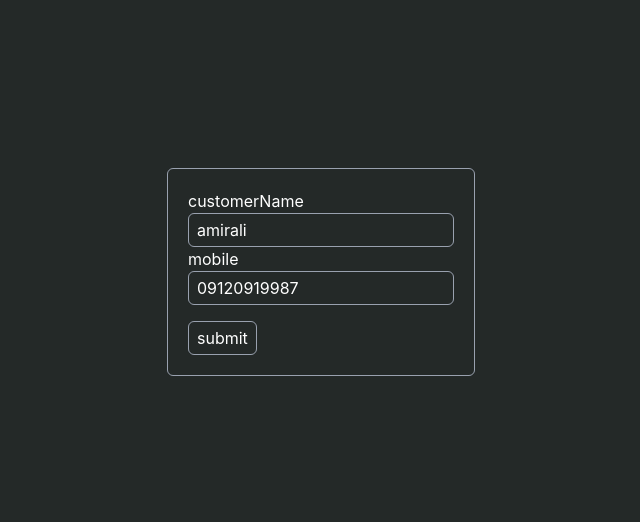
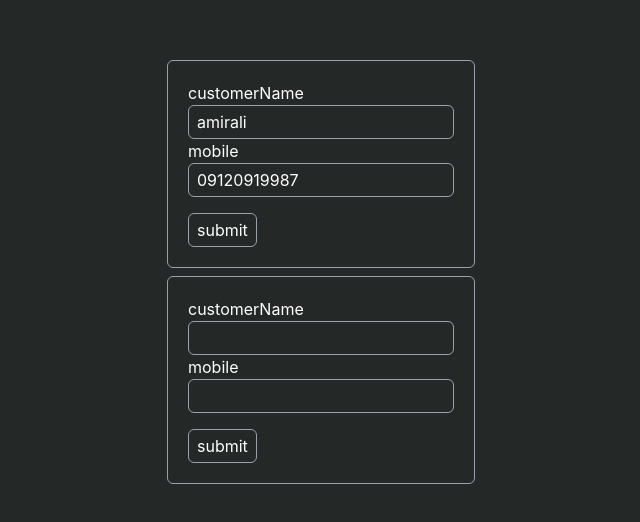
Before and after one commit to amiralim1377/react-hook-form-workshop, a React (Vite) app: page / in a window 1280 px wide. Shown: the part 128-650 px from the top of the page, without its empty margins (319-959 px from the left). Built offline with nearby package versions, Linux system fonts and the light colour scheme.

Commit message:
add TypicalForm to compare render-count

```diff
--- a/src/App.tsx
+++ b/src/App.tsx
@@ -1,10 +1,12 @@
 import "./App.css";
 import FoodDeliveryForm from "./FoodDeliveryForm";
+import TypicalForm from "./TypicalForm";
 
 function App() {
   return (
-    <div className="container min-h-screen flex items-center justify-center text-white">
+    <div className="container min-h-screen flex items-center justify-center text-white flex-col gap-2">
       <FoodDeliveryForm />
+      <TypicalForm />
     </div>
   );
 }
```
